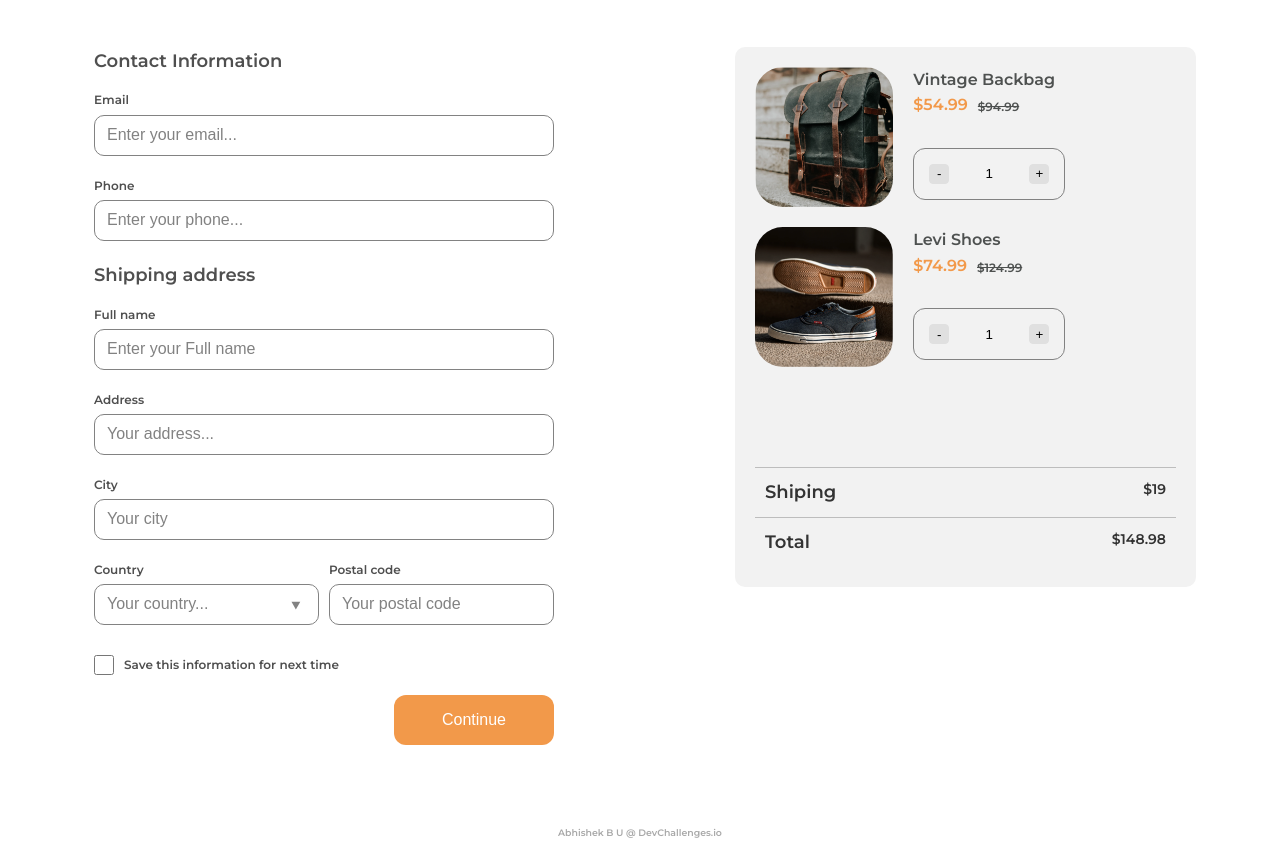
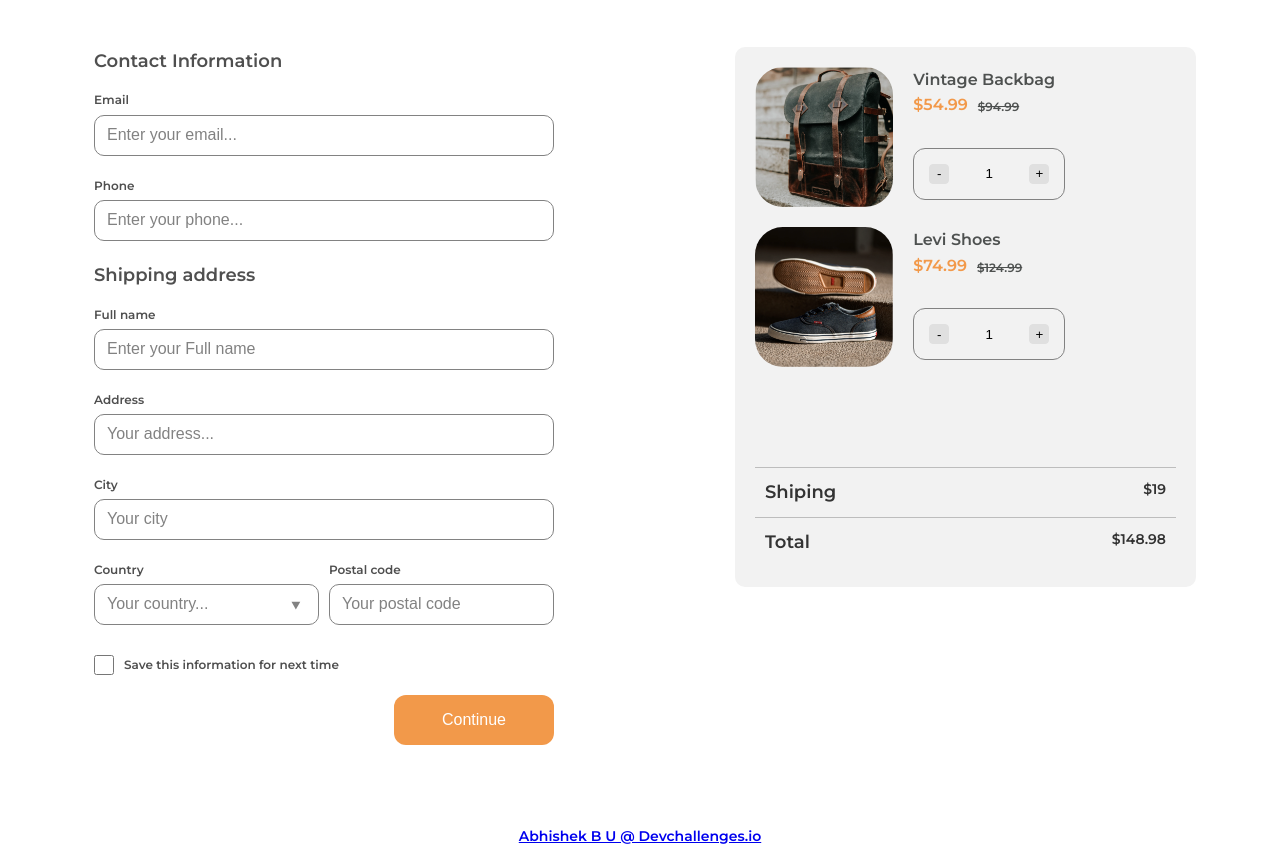
Before and after one commit to abhishekbu008/checkout_form, a website: page index.html in a window 1280 px wide. Shown: the part 141-1008 px from the top of the page. Drawn offline with Linux system fonts and the light colour scheme.

Commit message:
Added Footer

```diff
--- a/index.html
+++ b/index.html
@@ -185,7 +185,7 @@
     </main>
 
     <footer class="footer">
-      <h6>Abhishek B U @ DevChallenges.io</h6>
+      <a href="https://devchallenges.io/portfolio/abhishekbu008" target="_blank">Abhishek B U @ Devchallenges.io</a>
     </footer>
 
     <script src="js/index.js"></script>
--- a/package.json
+++ b/package.json
@@ -9,6 +9,6 @@
   "author": "",
   "license": "ISC",
   "dependencies": {
-    "node-sass": "^5.0.0"
+    "node-sass": "^8.0.0"
   }
 }
```
Also changed, not shown: 1 other file.
